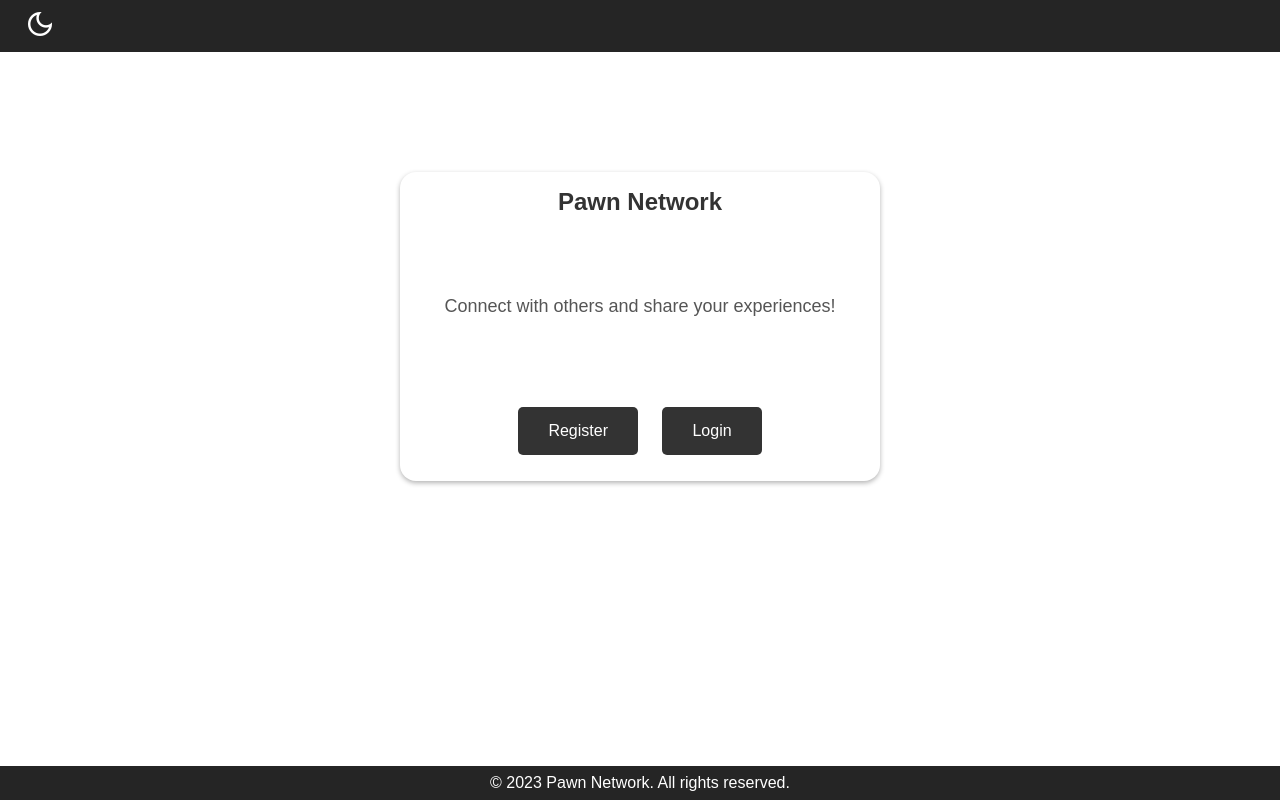
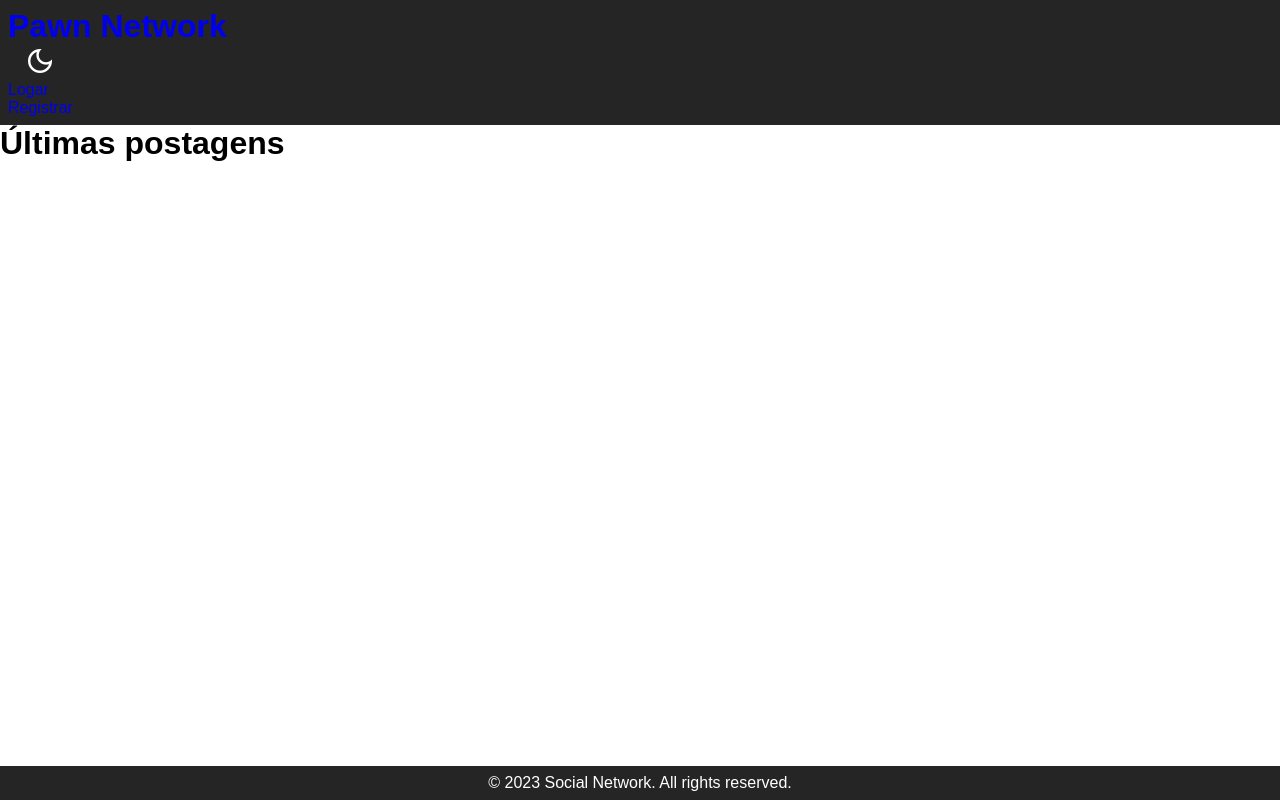
Before and after one commit to Louzindev/pawn-network, a Flask app: page / in a window 1280 px wide. Run offline with Flask 3, Linux system fonts and the light colour scheme.

Commit message:
new template index

```diff
--- a/app/templates/index.html
+++ b/app/templates/index.html
@@ -10,29 +10,50 @@
 <body>
 
     <header>
-        <div class="toggle-modenoturn">
-            <span class="material-symbols-outlined">
-                dark_mode
-            </span>
+        <div class="header-index">
+            <h1 class="logoname"><a href="{{ url_for('index') }}">Pawn Network</a></h1>
+            <div class="buttons-interaction-index">
+                <div class="button-interaction-index">
+                    <div class="toggle-modenoturn">
+                        <span class="material-symbols-outlined">
+                            dark_mode
+                        </span>
+                    </div>
+                </div>
+                <div class="button-interaction-index">
+                    <div class="login-button-index">
+                        <a href="{{ url_for('login') }}">Logar</a>
+                    </div>
+                </div>
+                <div class="button-interaction-index">
+                    <div class="register-button-index">
+                        <a href="{{ url_for('register') }}">Registrar</a>
+                    </div>
+                </div>
+            </div>
         </div>
     </header>
     <main>
-        <div class="container-main">
-            <h1>Pawn Network</h1>
-            <div class="container">
-                <p>Connect with others and share your experiences!</p>
-                <div class="button-indexpage">
-                    <div class="register-button"><a href="{{ url_for('register') }}">Register</a></div>
-                    <div class="login-button"><a href="{{ url_for('login') }}">Login</a></div>
-                </div>
+        <div class="container-index">
+            <h1>Últimas postagens</h1>
+            <div class="posts">
+                {% for post in posts %}
+                    <div class="post">
+                        <span>{{ post[0] }}.</span>
+                        <span><a href="">{{ post[1] }}</a></span>
+                        <div class="sub-content-post">
+                            <span><a href="">{{ post[2] }}</a> -</span>
+                            <span>em {{ post[3] }}</span>
+                        </div>
+                    </div>
+                {% endfor %}
             </div>
         </div>
     </main>
     <footer>
         <div class="footer">
-            <p>&copy; 2023 Pawn Network. All rights reserved.</p>
+            <p>&copy; 2023 Social Network. All rights reserved.</p>
         </div>
     </footer>
-
 </body>
 </html>
```
